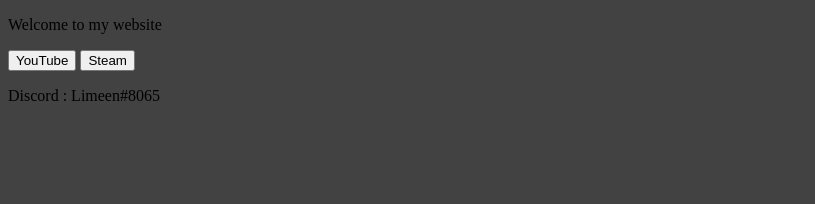
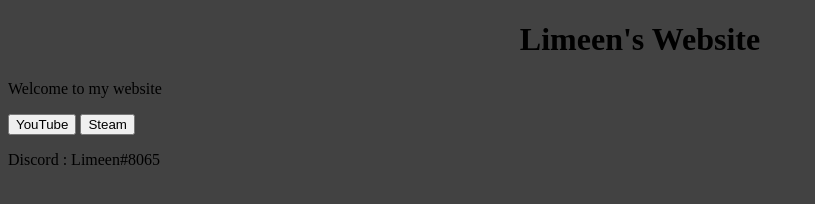
Before and after one commit to Limeen/Limeen.github.io, a plain HTML site: page index.html in a window 1280 px wide. Shown: the whole page, without its empty margins (0-815 px from the left). Drawn offline with Linux system fonts and the light colour scheme.

Commit message:
Update index.html

```diff
--- a/index.html
+++ b/index.html
@@ -4,6 +4,9 @@
   <link href="style.css" rel="stylesheet" type="text/css">
   <title>Limeen's Website</title>
   <link rel="icon" href="https://cdn.discordapp.com/attachments/921101829427847169/936668766710927410/chibi_emelineHD.png">
+  <div style="text-align: center">
+   <h1>Limeen's Website</h1>
+  </div>
 </head>
 <body>
   <p>Welcome to my website</p>
```
